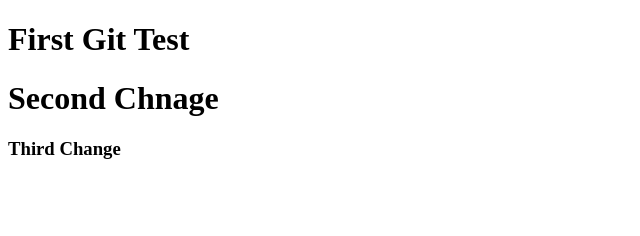
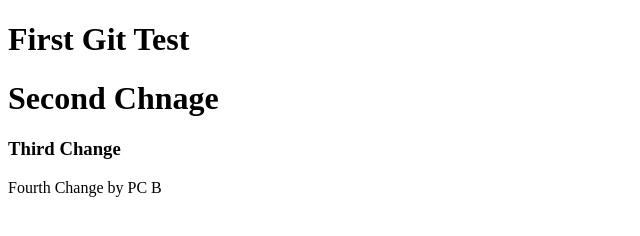
Before and after one commit to velstin/gitsetup, a plain HTML site: page index.html in a window 1280 px wide. Shown: the whole page, without its empty margins (0-640 px from the left). Drawn offline with Linux system fonts and the light colour scheme.

Commit message:
Fourth Change By PC B

```diff
--- a/index.html
+++ b/index.html
@@ -9,6 +9,7 @@
     <h1>First Git Test</h1>
     <h1> Second Chnage</h1>
     <h3> Third Change</h3>
+    <p> Fourth Change by PC B</p>
 
 </body>
 </html>
```
